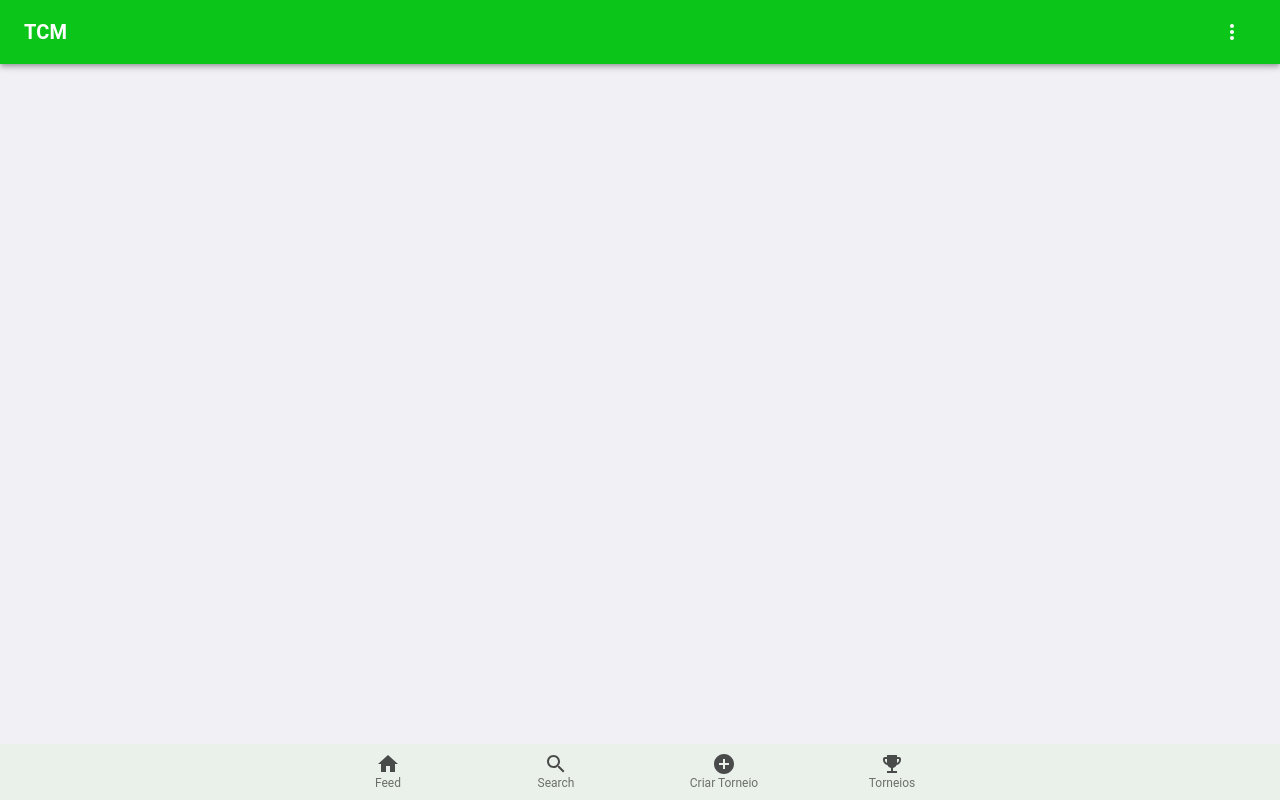
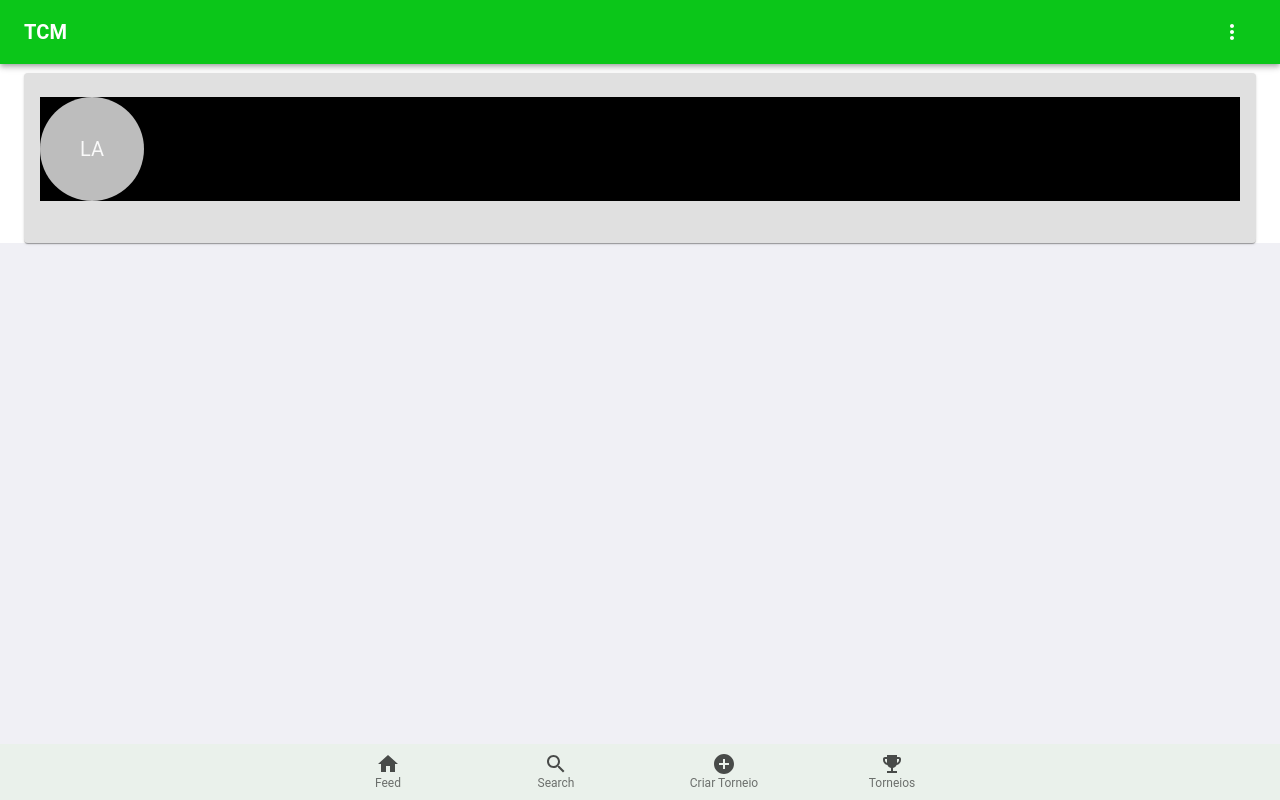
Before and after one commit to UnBArqDsw/2020.1_G7_TCM_Frontend, a React (Create React App) app in the folder tcm_frontend/: page /feed in a window 1280 px wide. Built offline with nearby package versions, Linux system fonts and the light colour scheme.

Commit message:
[#50]Adicionado card no feed
Signed-off-by: lucas <lucas.alexandre.df@gmail.com>
Co-authored-by: João Pedro <jpcirqueira81@gmail.com>

```diff
--- a/tcm_frontend/src/Screens/Feed/index.js
+++ b/tcm_frontend/src/Screens/Feed/index.js
@@ -3,6 +3,7 @@ import { Container } from '@material-ui/core';
 import AppBar from '../../components/Appbar';
 import NavBar from '../../components/Navbar';
 import { useStyles } from './styles';
+import Card from '../../components/Card';
 
 export default function Feed() {
   const classes = useStyles();
@@ -10,6 +11,9 @@ export default function Feed() {
   return (
     <Container className={classes.container}>
       <AppBar />
+      <div>
+        <Card />
+      </div>
       <div className={classes.footer}>
         <NavBar />
       </div>
--- a/tcm_frontend/src/Screens/Feed/styles.js
+++ b/tcm_frontend/src/Screens/Feed/styles.js
@@ -1,7 +1,12 @@
 import { makeStyles } from '@material-ui/core/styles';
 
 export const useStyles = makeStyles(() => ({
-  footer: { overflow: 'hidden', position: 'fixed', bottom: '0', width: '100%' },
+  footer: {
+    overflow: 'hidden',
+    position: 'fixed',
+    bottom: '0',
+    width: '100%',
+  },
   container: {
     flexGrow: 1,
     height: '100%',
--- /dev/null
+++ b/tcm_frontend/src/components/Card/index.js
@@ -0,0 +1,27 @@
+import React from 'react';
+import { Typography, Container } from '@material-ui/core';
+import Card from '@material-ui/core/Card';
+import CardContent from '@material-ui/core/CardContent';
+import Avatar from '@material-ui/core/Avatar';
+import { useStyles } from './styles';
+
+export default function Feed() {
+  const classes = useStyles();
+
+  return (
+    <Card className={classes.card}>
+      <CardContent>
+        <div className={classes.stylediv}>
+          <Avatar className={classes.avatar}>LA</Avatar>
+        </div>
+        <Container className={classes.stylecontainer}>
+          <div>
+            <Typography>Nome: Torneio Brasilia</Typography>
+            <Typography>Local: Brasilia/DF</Typography>
+            <Typography>Data: 10/10/2020</Typography>
+          </div>
+        </Container>
+      </CardContent>
+    </Card>
+  );
+}
--- /dev/null
+++ b/tcm_frontend/src/components/Card/styles.js
@@ -0,0 +1,27 @@
+import { makeStyles } from '@material-ui/core/styles';
+
+export const useStyles = makeStyles(() => ({
+  card: {
+    marginTop: '2vh',
+    alignItems: 'center',
+    justifyContent: 'center',
+    margin: '3vh',
+    height: '170px',
+    background: '#e0e0e0',
+  },
+  avatar: {
+    width: '13vh',
+    height: '13vh',
+    marginTop: '1vh',
+    marginBottom: '5px',
+    borderRadius: '10vh',
+    marginRight: '0',
+  },
+  stylecontainer: {
+    marginLeft: '13vh',
+    marginTop: '-13vh',
+  },
+  stylediv: {
+    background: '#000000',
+  },
+}));
```
